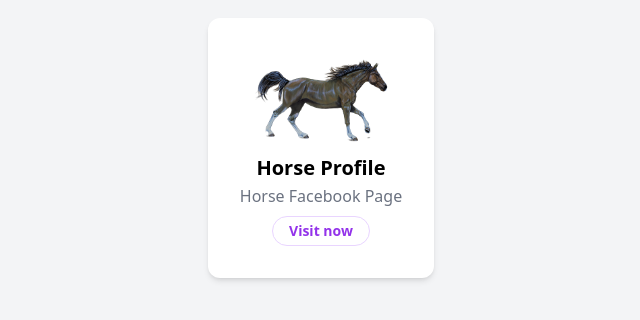
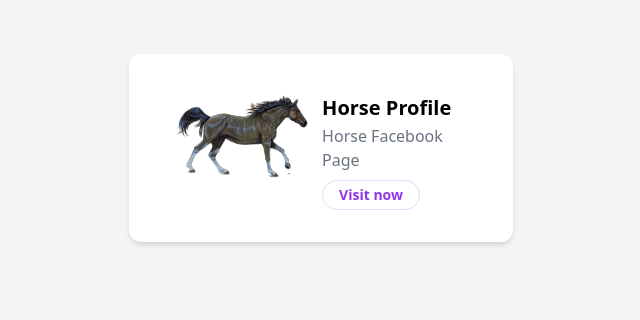
Before and after one commit to sakhawat777/tailwind_practice, a website: page src/index.html in a window 1280 px wide. Shown: the part 252-572 px from the top of the page, without its empty margins (319-959 px from the left). Drawn offline with Linux system fonts and the light colour scheme.

Commit message:
Responsive Done

```diff
--- a/src/index.html
+++ b/src/index.html
@@ -6,9 +6,9 @@
   <link href="/dist/output.css" rel="stylesheet">
 </head>
 <body class="h-screen flex items-center justify-center bg-gray-100">
-  <div class="max-w-sm mx-auto p-8 bg-white rounded-xl shadow-md space-y-2">
-        <img class="h-24 mx-auto" src="/img/horse.png" alt="Logo">
-        <div class="text-center space-y-2">
+  <div class="max-w-sm mx-auto p-8 bg-white rounded-xl shadow-md space-y-2 sm:flex">
+        <img class="h-24 mx-auto sm:mx-0 sm:flex-shrink-0" src="/img/horse.png" alt="Logo">
+        <div class="text-center sm:text-left space-y-2">
             <div class="space-y-0.5">
                 <p class="text-xl text-black font-bold">Horse Profile</p>
                 <p class="text-gray-500 font-medium">Horse Facebook Page</p>
```
